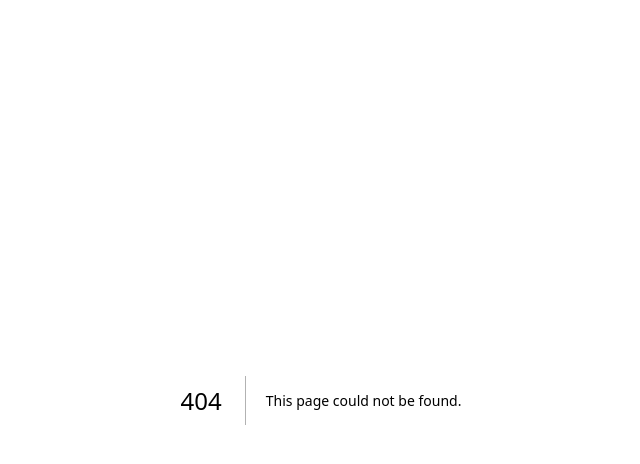
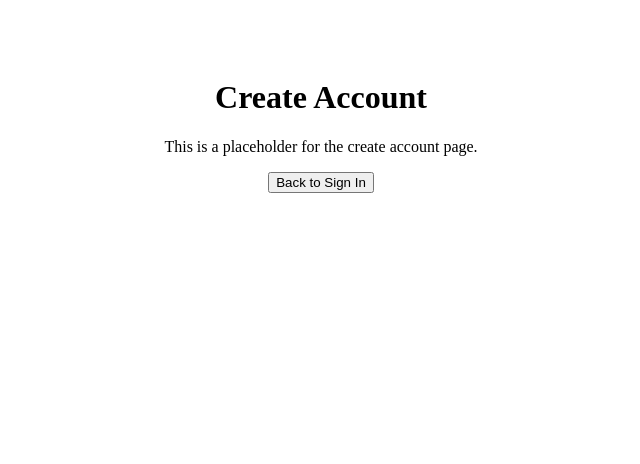
Before and after one commit to jayasinghesasmitha/Simple-website-for-deployment-learning, a Next.js app in the folder my-simple-website/: page /create_account in a window 1280 px wide. Before the commit this address had no page. Shown: the top 464 px of the page, without its empty margins (319-959 px from the left). Built offline with nearby package versions, Linux system fonts and the light colour scheme.

Commit message:
Create create_account.js

```diff
--- /dev/null
+++ b/my-simple-website/src/pages/create_account.js
@@ -0,0 +1,14 @@
+// pages/create-account.js
+import Link from 'next/link';
+
+export default function CreateAccount() {
+  return (
+    <div style={{ textAlign: 'center', padding: '50px' }}>
+      <h1>Create Account</h1>
+      <p>This is a placeholder for the create account page.</p>
+      <Link href="/signin">
+        <button>Back to Sign In</button>
+      </Link>
+    </div>
+  );
+}
```
